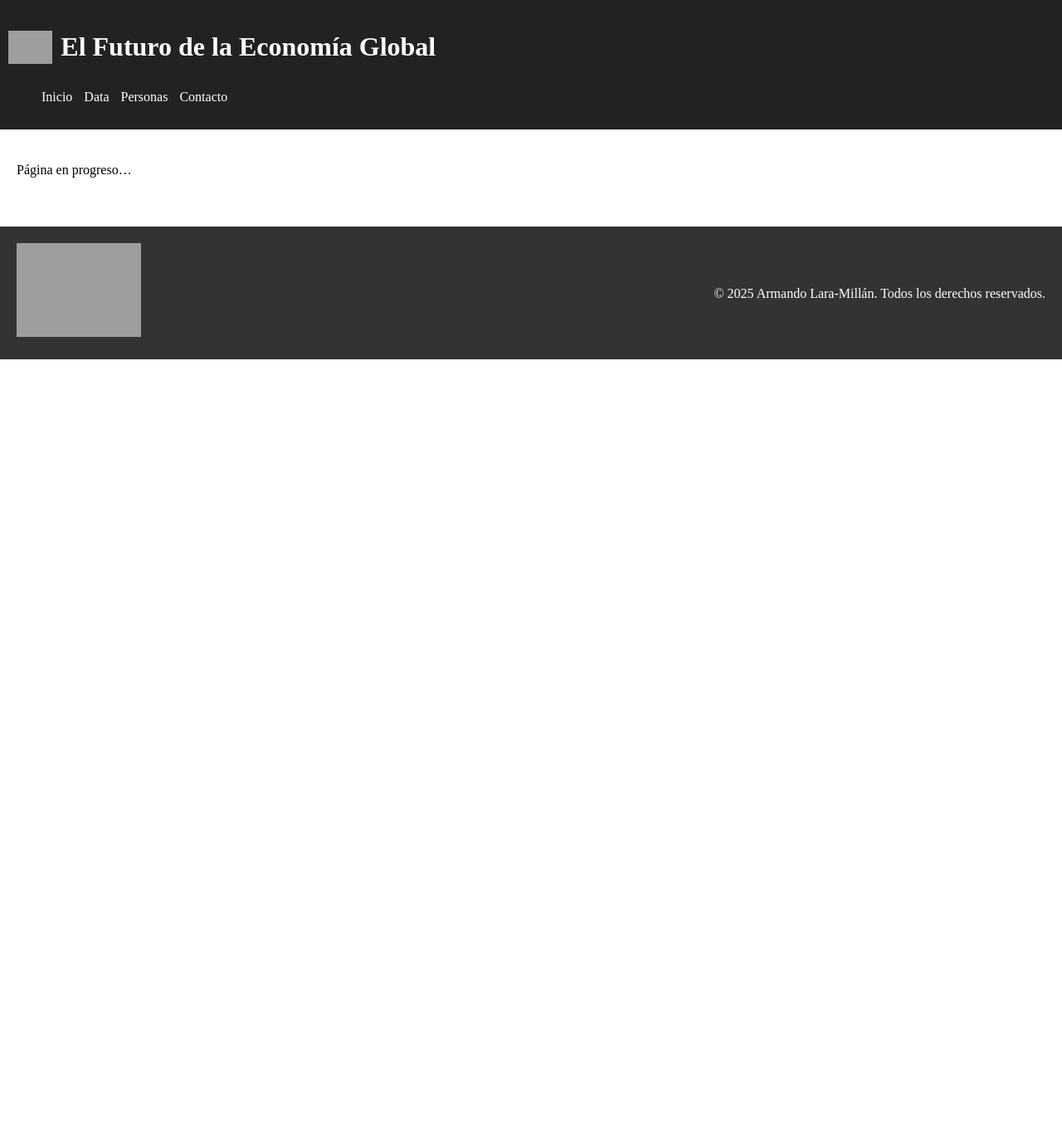
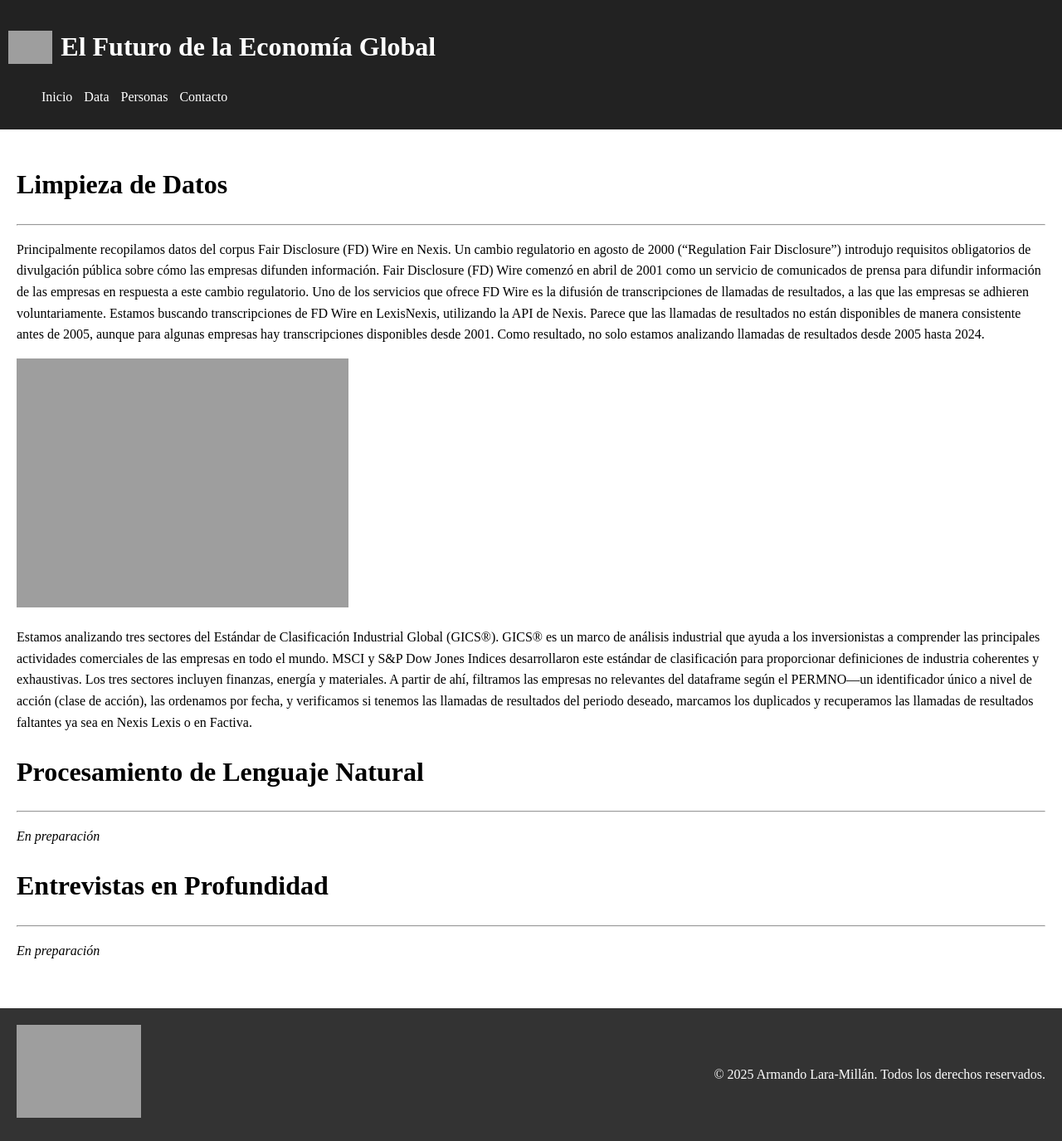
Before and after one commit to juliocedillo/neweconomy-es, a Jekyll site: the page built from data.md, in a window 1280 px wide. Shown: the whole page at 83% size. Built offline with Jekyll 4.4.1, drawn with Linux system fonts in a browser that asks for light colours; before the commit the page ends 900 px from its top, so only the background shows below that; grey boxes are pictures that could not be loaded.

Commit message:
Update data.md

```diff
--- a/data.md
+++ b/data.md
@@ -3,4 +3,24 @@ layout: default
 title: Data
 permalink: /data
 ---
-Página en progreso...
+# Limpieza de Datos
+
+---
+
+Principalmente recopilamos datos del corpus Fair Disclosure (FD) Wire en Nexis. Un cambio regulatorio en agosto de 2000 (“Regulation Fair Disclosure”) introdujo requisitos obligatorios de divulgación pública sobre cómo las empresas difunden información. Fair Disclosure (FD) Wire comenzó en abril de 2001 como un servicio de comunicados de prensa para difundir información de las empresas en respuesta a este cambio regulatorio. Uno de los servicios que ofrece FD Wire es la difusión de transcripciones de llamadas de resultados, a las que las empresas se adhieren voluntariamente. Estamos buscando transcripciones de FD Wire en LexisNexis, utilizando la API de Nexis. Parece que las llamadas de resultados no están disponibles de manera consistente antes de 2005, aunque para algunas empresas hay transcripciones disponibles desde 2001. Como resultado, no solo estamos analizando llamadas de resultados desde 2005 hasta 2024.
+
+<img src="https://juliocedillo.github.io/neweconomy/assets/images/GICS.svg">
+
+Estamos analizando tres sectores del Estándar de Clasificación Industrial Global (GICS®). GICS® es un marco de análisis industrial que ayuda a los inversionistas a comprender las principales actividades comerciales de las empresas en todo el mundo. MSCI y S&P Dow Jones Indices desarrollaron este estándar de clasificación para proporcionar definiciones de industria coherentes y exhaustivas. Los tres sectores incluyen finanzas, energía y materiales. A partir de ahí, filtramos las empresas no relevantes del dataframe según el PERMNO—un identificador único a nivel de acción (clase de acción), las ordenamos por fecha, y verificamos si tenemos las llamadas de resultados del periodo deseado, marcamos los duplicados y recuperamos las llamadas de resultados faltantes ya sea en Nexis Lexis o en Factiva.
+
+# Procesamiento de Lenguaje Natural
+
+---
+
+_En preparación_
+
+# Entrevistas en Profundidad
+
+---
+
+_En preparación_
```
